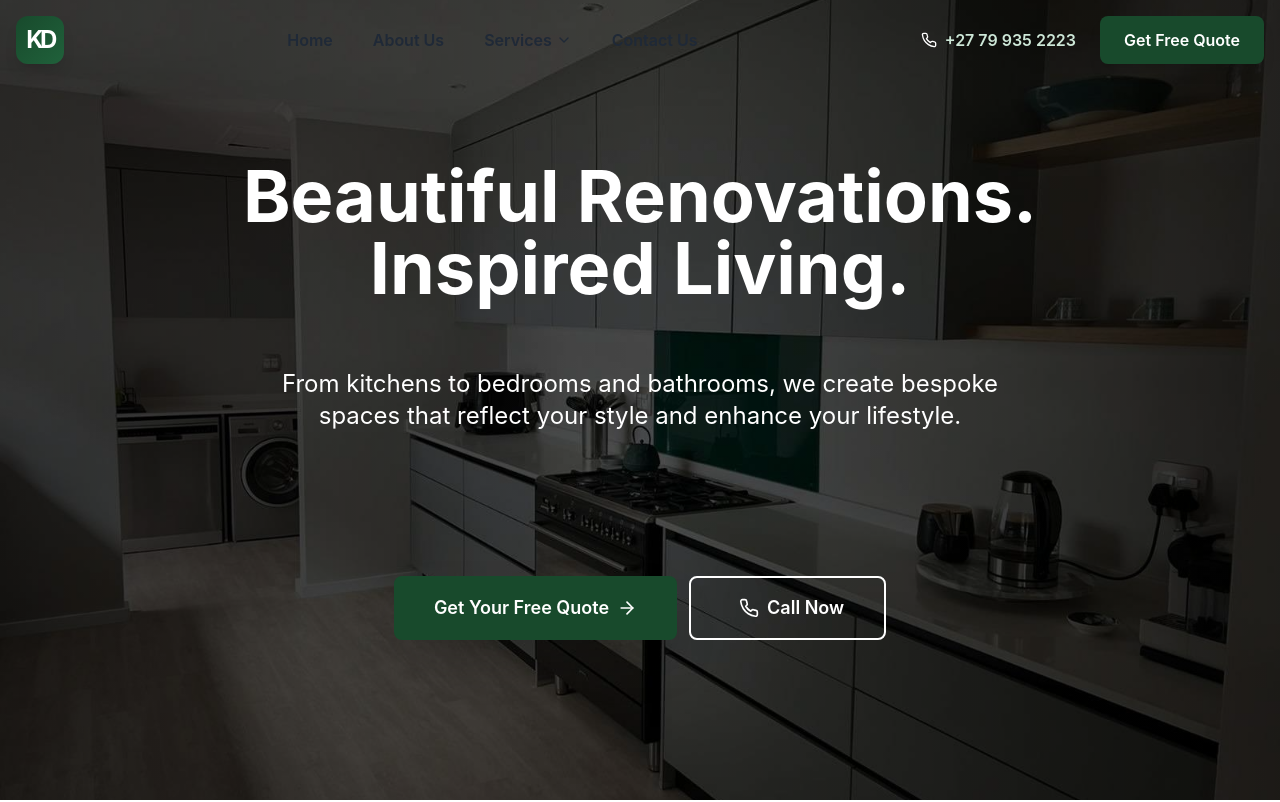
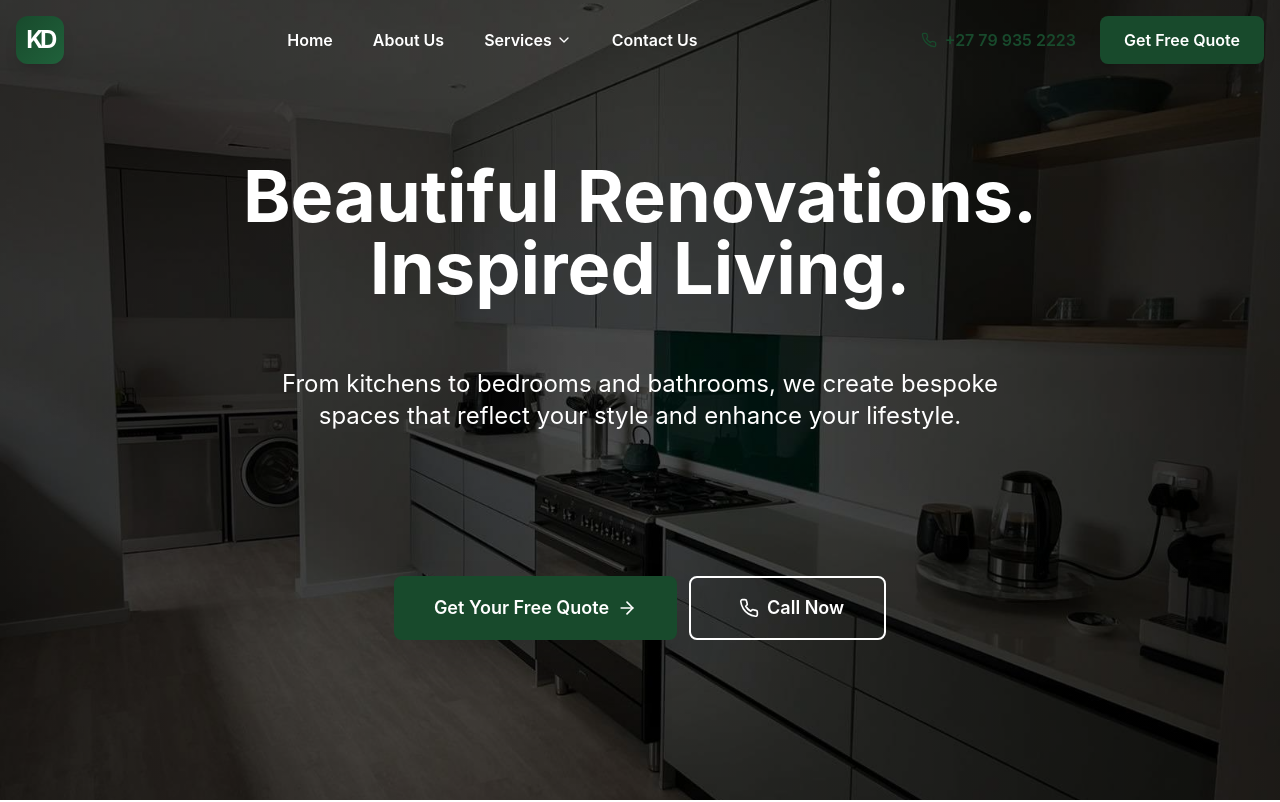
Before and after one commit to cloudmzansi/Kitchen-Designs-Interiors, a React (Vite) app: page / in a window 1280 px wide. Shown: the top 802 px of the page. Built offline with nearby package versions, Linux system fonts and the light colour scheme.

Commit message:
Fix navigation and phone number color logic for home and service/policy pages; revert hero phone number to white on service pages

```diff
--- a/src/components/Header.tsx
+++ b/src/components/Header.tsx
@@ -38,18 +38,19 @@ const Header = () => {
   const specialtyOrPolicyPages = [
     '/kitchens', '/bedrooms', '/bathrooms', '/commercial', '/privacy-policy', '/terms-of-service'
   ];
+  const isHomePage = location.pathname === "/";
   const isSpecialtyOrPolicyPage = specialtyOrPolicyPages.includes(location.pathname);
 
-  const navLinkClasses = isSpecialtyOrPolicyPage
-    ? (isScrolled ? 'text-gray-700 hover:text-black' : 'text-white hover:text-gray-200')
-    : (isScrolled ? 'text-gray-700 hover:text-black' : 'text-gray-800 hover:text-black');
+  // Navigation menu item color logic
+  const navLinkClasses = isHomePage
+    ? (isScrolled ? 'text-black hover:text-black' : 'text-white hover:text-white')
+    : 'text-black hover:text-black';
 
   const logoTextClasses = isScrolled ? 'text-forest-900' : 'text-white';
 
-  // Phone number color logic
-  const phoneTextClasses = isSpecialtyOrPolicyPage
-    ? 'text-black hover:text-gray-800'
-    : (isScrolled ? 'text-forest-600 hover:text-forest-700' : 'text-forest-100 hover:text-white');
+  // Phone number and icon color logic
+  // Use solid green (forest-700) for phone number and icon everywhere except hero section on service pages
+  const phoneTextClasses = 'text-forest-700 hover:text-forest-700';
 
   const ctaButtonClasses = "bg-forest-700 text-white px-6 py-3 rounded-lg font-semibold shadow-lg hover:bg-forest-800 transition-all duration-300";
 
@@ -120,7 +121,7 @@ const Header = () => {
           {/* Contact Info & CTA */}
           <div className="hidden lg:flex items-center space-x-6">
             <a href="tel:+27799352223" className={`flex items-center space-x-2 font-semibold transition-colors duration-300 ${phoneTextClasses}`}>
-              <Phone size={16} className={isSpecialtyOrPolicyPage ? 'text-black' : (isScrolled ? 'text-forest-600' : 'text-white')} />
+              <Phone size={16} className="text-forest-700" />
               <span>+27 79 935 2223</span>
             </a>
             <a
@@ -176,14 +177,14 @@ const Header = () => {
                 <a
                   href="/#top"
                   onClick={(e) => { handleScrollClick(e, 'top'); setIsMenuOpen(false); }}
-                  className="block text-xl font-semibold text-forest-800 rounded-lg text-left hover:bg-forest-50 hover:text-forest-700 transition-colors px-3 py-3"
+                  className={`block text-xl font-semibold ${isHomePage && !isScrolled ? 'text-white' : 'text-black'} rounded-lg text-left hover:bg-forest-50 hover:text-forest-700 transition-colors px-3 py-3`}
                 >
                   Home
                 </a>
                 <a
                   href="/#about-us"
                   onClick={(e) => { handleScrollClick(e, 'about-us'); setIsMenuOpen(false); }}
-                  className="block text-xl font-semibold text-forest-800 rounded-lg text-left hover:bg-forest-50 hover:text-forest-700 transition-colors px-3 py-3"
+                  className={`block text-xl font-semibold ${isHomePage && !isScrolled ? 'text-white' : 'text-black'} rounded-lg text-left hover:bg-forest-50 hover:text-forest-700 transition-colors px-3 py-3`}
                 >
                   About Us
                 </a>
@@ -191,7 +192,7 @@ const Header = () => {
                 <div className="w-full">
                   <button
                     onClick={() => setIsServicesOpen(!isServicesOpen)}
-                    className="flex items-center justify-between w-full text-xl font-semibold text-forest-800 rounded-lg hover:bg-forest-50 hover:text-forest-700 transition-colors px-3 py-3 focus:outline-none"
+                    className={`flex items-center justify-between w-full text-xl font-semibold ${isHomePage && !isScrolled ? 'text-white' : 'text-black'} rounded-lg hover:bg-forest-50 hover:text-forest-700 transition-colors px-3 py-3 focus:outline-none`}
                     aria-expanded={isServicesOpen}
                   >
                     <span>Services</span>
@@ -202,28 +203,28 @@ const Header = () => {
                       <Link
                         to="/kitchens"
                         onClick={() => setIsMenuOpen(false)}
-                        className="block text-lg text-forest-700 rounded-lg hover:bg-forest-100 hover:text-forest-900 transition-colors px-3 py-2"
+                        className="block text-lg text-black rounded-lg hover:bg-forest-100 hover:text-forest-900 transition-colors px-3 py-2"
                       >
                         Kitchen Renovations
                       </Link>
                       <Link
                         to="/bedrooms"
                         onClick={() => setIsMenuOpen(false)}
-                        className="block text-lg text-forest-700 rounded-lg hover:bg-forest-100 hover:text-forest-900 transition-colors px-3 py-2"
+                        className="block text-lg text-black rounded-lg hover:bg-forest-100 hover:text-forest-900 transition-colors px-3 py-2"
                       >
                         Bedroom Renovations
                       </Link>
                       <Link
                         to="/bathrooms"
                         onClick={() => setIsMenuOpen(false)}
-                        className="block text-lg text-forest-700 rounded-lg hover:bg-forest-100 hover:text-forest-900 transition-colors px-3 py-2"
+                        className="block text-lg text-black rounded-lg hover:bg-forest-100 hover:text-forest-900 transition-colors px-3 py-2"
                       >
                         Bathroom Renovations
                       </Link>
                       <Link
                         to="/commercial"
                         onClick={() => setIsMenuOpen(false)}
-                        className="block text-lg text-forest-700 rounded-lg hover:bg-forest-100 hover:text-forest-900 transition-colors px-3 py-2"
+                        className="block text-lg text-black rounded-lg hover:bg-forest-100 hover:text-forest-900 transition-colors px-3 py-2"
                       >
                         Commercial Renovations
                       </Link>
@@ -233,7 +234,7 @@ const Header = () => {
                 <a
                   href="/#contact-section"
                   onClick={(e) => { handleScrollClick(e, 'contact-section'); setIsMenuOpen(false); }}
-                  className="block text-xl font-semibold text-forest-800 rounded-lg text-left hover:bg-forest-50 hover:text-forest-700 transition-colors px-3 py-3"
+                  className={`block text-xl font-semibold ${isHomePage && !isScrolled ? 'text-white' : 'text-black'} rounded-lg text-left hover:bg-forest-50 hover:text-forest-700 transition-colors px-3 py-3`}
                 >
                   Contact Us
                 </a>
@@ -249,10 +250,10 @@ const Header = () => {
                 </a>
                 <a
                   href="tel:+27799352223"
-                  className="w-full bg-gray-100 text-black text-lg font-semibold py-4 rounded-lg text-center border border-gray-300 hover:bg-gray-200 hover:text-gray-800 transition-colors flex items-center justify-center gap-2"
+                  className="w-full bg-gray-100 text-forest-700 text-lg font-semibold py-4 rounded-lg text-center border border-gray-300 hover:bg-gray-200 hover:text-forest-800 transition-colors flex items-center justify-center gap-2"
                   onClick={() => setIsMenuOpen(false)}
                 >
-                  <Phone size={20} className="text-black" />
+                  <Phone size={20} className="text-forest-700" />
                   <span>Call Now: +27 79 935 2223</span>
                 </a>
               </div>
--- a/src/pages/Bathrooms.tsx
+++ b/src/pages/Bathrooms.tsx
@@ -84,9 +84,9 @@ const Bathrooms = () => {
             </button>
             <a
               href="tel:+27799352223"
-              className="border-2 border-white text-black px-8 py-4 rounded-lg hover:bg-white hover:text-gray-800 transition-colors font-semibold text-lg inline-flex items-center justify-center space-x-2"
+              className="border-2 border-white text-white px-8 py-4 rounded-lg hover:bg-white hover:text-forest-900 transition-colors font-semibold text-lg inline-flex items-center justify-center space-x-2"
             >
-              <Phone size={20} className="text-black" />
+              <Phone size={20} className="text-white" />
               <span>Call: +27 79 935 2223</span>
             </a>
           </div>
--- a/src/pages/Bedrooms.tsx
+++ b/src/pages/Bedrooms.tsx
@@ -84,9 +84,9 @@ const Bedrooms = () => {
             </button>
             <a
               href="tel:+27799352223"
-              className="border-2 border-white text-black px-8 py-4 rounded-lg hover:bg-white hover:text-gray-800 transition-colors font-semibold text-lg inline-flex items-center justify-center space-x-2"
+              className="border-2 border-white text-white px-8 py-4 rounded-lg hover:bg-white hover:text-forest-900 transition-colors font-semibold text-lg inline-flex items-center justify-center space-x-2"
             >
-              <Phone size={20} className="text-black" />
+              <Phone size={20} className="text-white" />
               <span>Call: +27 79 935 2223</span>
             </a>
           </div>
--- a/src/pages/Commercial.tsx
+++ b/src/pages/Commercial.tsx
@@ -85,9 +85,9 @@ const Commercial = () => {
             </button>
             <a
               href="tel:+27799352223"
-              className="border-2 border-white text-black px-8 py-4 rounded-lg hover:bg-white hover:text-gray-800 transition-colors font-semibold text-lg inline-flex items-center justify-center space-x-2"
+              className="border-2 border-white text-white px-8 py-4 rounded-lg hover:bg-white hover:text-forest-900 transition-colors font-semibold text-lg inline-flex items-center justify-center space-x-2"
             >
-              <Phone size={20} className="text-black" />
+              <Phone size={20} className="text-white" />
               <span>Call: +27 79 935 2223</span>
             </a>
           </div>
--- a/src/pages/Kitchens.tsx
+++ b/src/pages/Kitchens.tsx
@@ -99,9 +99,9 @@ const Kitchens = () => {
             </button>
             <a
               href="tel:+27799352223"
-              className="border-2 border-white text-black px-8 py-4 rounded-lg hover:bg-white hover:text-gray-800 transition-colors font-semibold text-lg inline-flex items-center justify-center space-x-2"
+              className="border-2 border-white text-white px-8 py-4 rounded-lg hover:bg-white hover:text-forest-900 transition-colors font-semibold text-lg inline-flex items-center justify-center space-x-2"
             >
-              <Phone size={20} className="text-black" />
+              <Phone size={20} className="text-white" />
               <span>Call: +27 79 935 2223</span>
             </a>
           </div>
```
